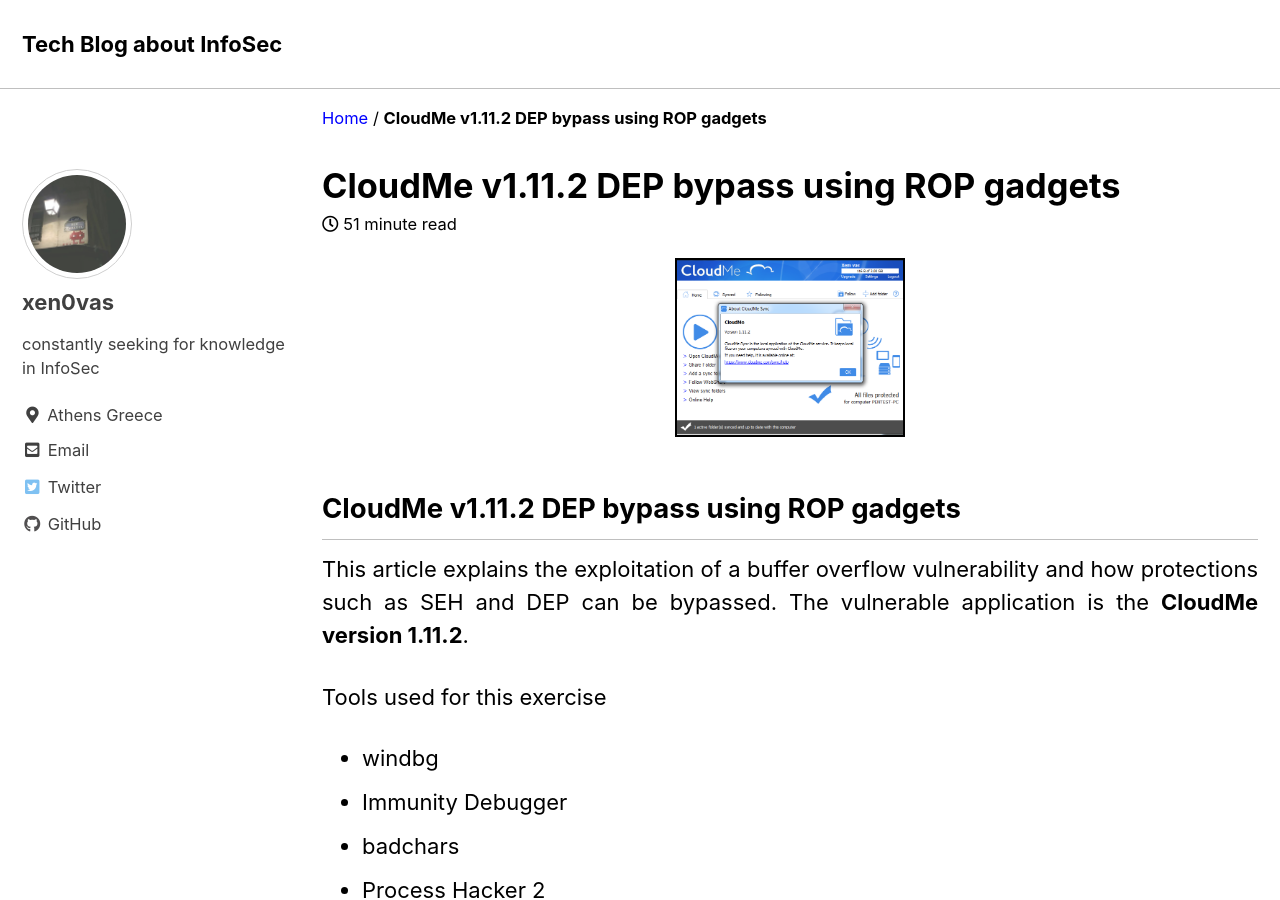
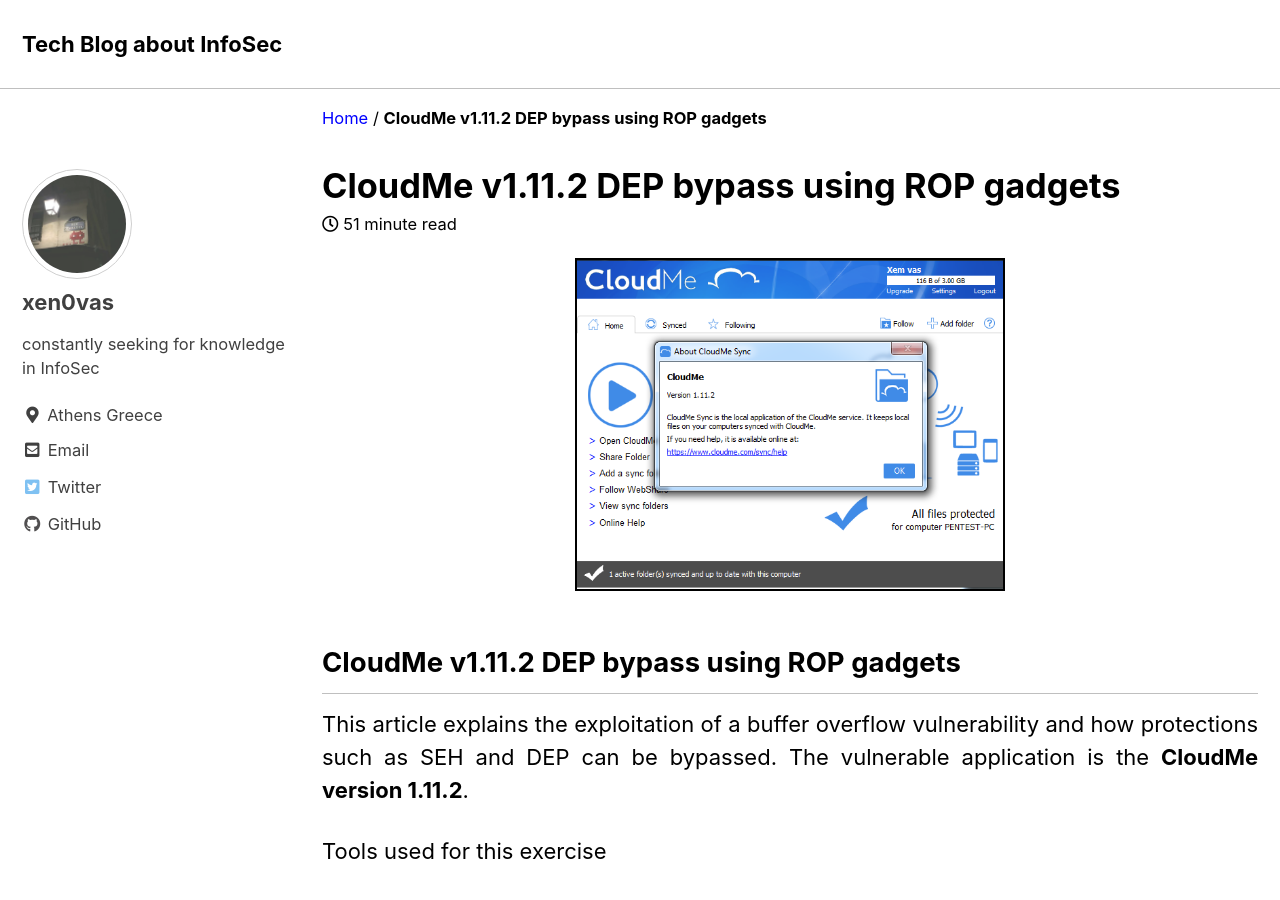
Before and after one commit to xen0vas/xen0vas.github.io, a Jekyll site: the page built from _posts/2021-02-18-cloudme-v1-11-2-dep-bypass-using-rop-gadgets.md, in a window 1280 px wide and 900 px high. Built offline with Jekyll 4.4.1, drawn with Linux system fonts in a browser that asks for light colours; cached includes are drawn as plain includes.

Commit message:
CloudMe v1.11.2 DEP bypass using ROP gadgets

```diff
--- a/_posts/2021-02-18-cloudme-v1-11-2-dep-bypass-using-rop-gadgets.md
+++ b/_posts/2021-02-18-cloudme-v1-11-2-dep-bypass-using-rop-gadgets.md
@@ -12,7 +12,7 @@
 - ROP chains
 - ROP gadgets
 ---
-<img style="display: block;margin-left: auto;margin-right: auto;border: 2px solid black;" src="{{ site.baseurl }}/assets/images/2021/02/cloudme.png" alt="" width="230" height="100" />
+<img style="display: block;margin-left: auto;margin-right: auto;border: 2px solid black;" src="{{ site.baseurl }}/assets/images/2021/02/cloudme.png" alt="" width="430" height="500" />
 
 
 ## CloudMe v1.11.2 DEP bypass using ROP gadgets
```
